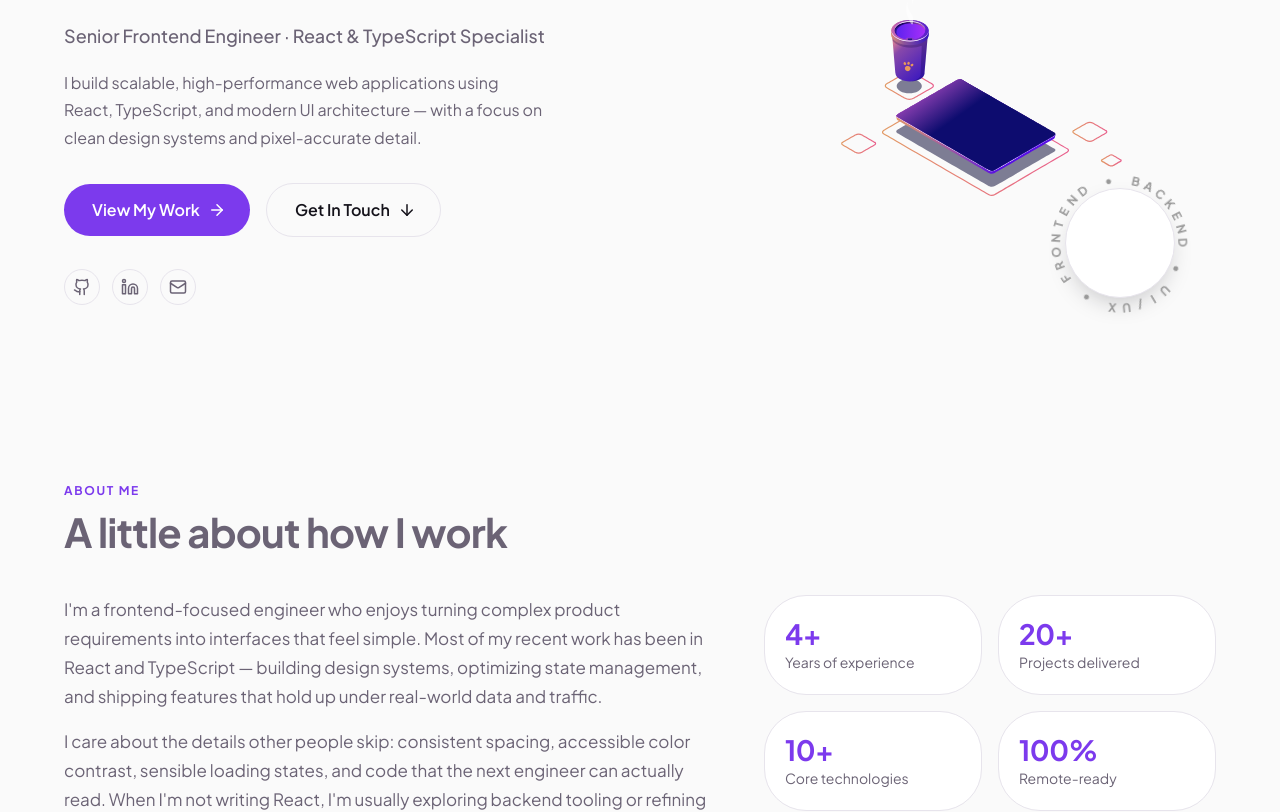
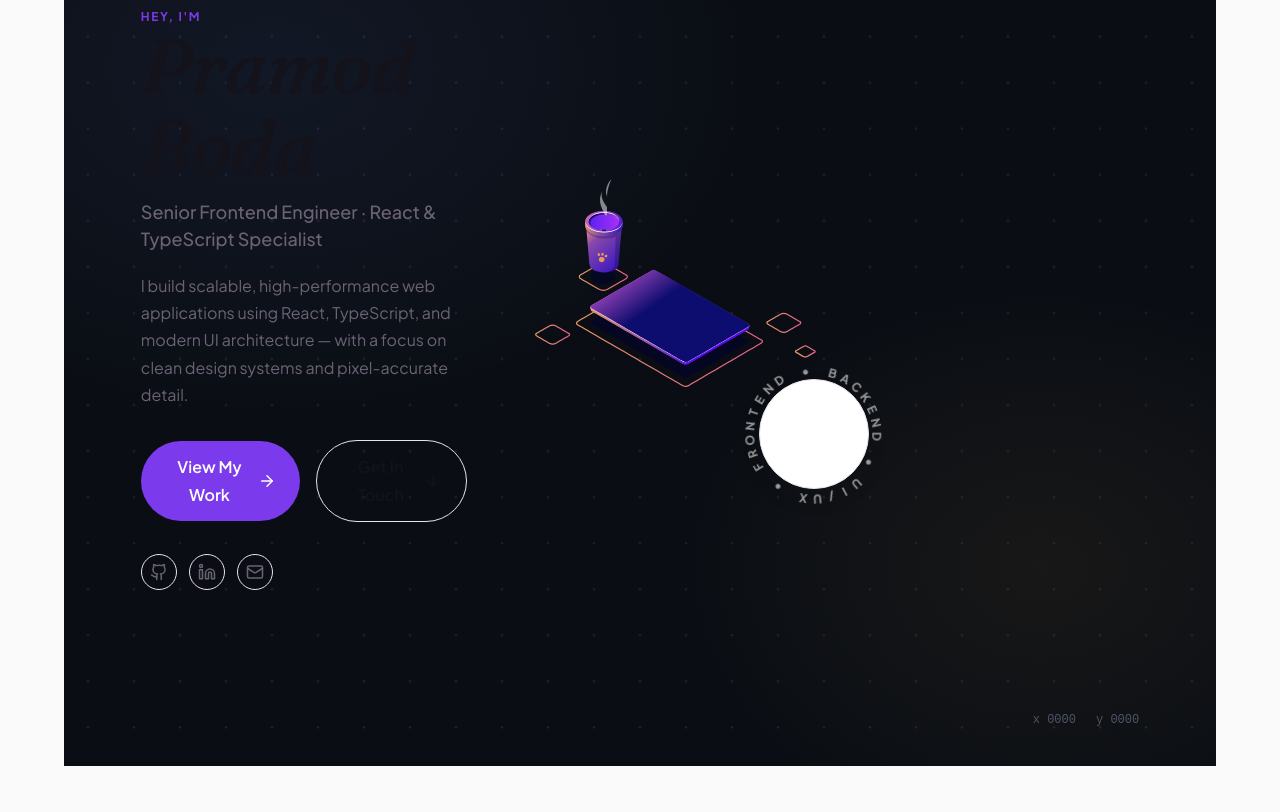
Before and after one commit to pramodboda/pramodboda-portfolio, a React (Vite) app: page / in a window 1280 px wide. Shown: the part 300-1112 px from the top of the page. Built offline with nearby package versions, Linux system fonts and the light colour scheme; a web font is replaced by a local one.

Commit message:
UPDATE: UI

```diff
--- a/src/sections/Hero/Hero.tsx
+++ b/src/sections/Hero/Hero.tsx
@@ -5,134 +5,134 @@ import Box from "@mui/material/Box";
 import HeroLeft from "./HeroLeft";
 import HeroRight from "./HeroRight";
 
-export default function Hero() {
-  return (
-    <Box id="top" component="section" sx={{ pt: { xs: 14, md: 18 }, pb: { xs: 8, md: 10 } }}>
-      <Grid container spacing={{ xs: 6, md: 4 }} sx={{ alignItems: "center" }}>
-        <Grid size={{ xs: 12, md: 7 }} sx={{ order: { xs: 2, md: 1 } }}>
-          <HeroLeft />
-        </Grid>
-        <Grid size={{ xs: 12, md: 5 }} sx={{ order: { xs: 1, md: 2 } }}>
-          <HeroRight />
-        </Grid>
-      </Grid>
-    </Box>
-  );
-}
+// export default function Hero() {
+//   return (
+//     <Box id="top" component="section" sx={{ pt: { xs: 14, md: 18 }, pb: { xs: 8, md: 10 } }}>
+//       <Grid container spacing={{ xs: 6, md: 4 }} sx={{ alignItems: "center" }}>
+//         <Grid size={{ xs: 12, md: 7 }} sx={{ order: { xs: 2, md: 1 } }}>
+//           <HeroLeft />
+//         </Grid>
+//         <Grid size={{ xs: 12, md: 5 }} sx={{ order: { xs: 1, md: 2 } }}>
+//           <HeroRight />
+//         </Grid>
+//       </Grid>
+//     </Box>
+//   );
+// }
 
 
 
 // ============================================================================================================
-// import { useEffect, useRef, useState } from "react";
-// import { FieldCanvas } from "../../components/animations/HeroAnimations/FieldCanvas";
-// import { CustomCursor } from "../../components/animations/HeroAnimations/CustomCursor";
-// import { useMagnetic } from "../../components/animations/HeroAnimations/useMagnetic";
-// import "../../components/animations/HeroAnimations/HeroSection.css";
+import { useEffect, useRef, useState } from "react";
+import { FieldCanvas } from "../../components/animations/HeroAnimations/FieldCanvas";
+import { CustomCursor } from "../../components/animations/HeroAnimations/CustomCursor";
+import { useMagnetic } from "../../components/animations/HeroAnimations/useMagnetic";
+import "../../components/animations/HeroAnimations/HeroSection.css";
 
-// /**
-//  * Hero section for a Senior Frontend / Full-Stack portfolio.
-//  *
-//  * The mouse doesn't just move a cursor — it presses into a field of light
-//  * points behind the content (they bulge away and glow), and fast movement
-//  * sends a physical ripple through the grid. The CTAs are magnetic, and a
-//  * live coordinate readout ties the whole thing to "an instrument that
-//  * responds to you" rather than a passive background effect.
-//  *
-//  * Swap the copy in the JSX below for your own name / role / statement.
-//  */
-// export function HeroSection() {
-//   const sectionRef = useRef<HTMLElement>(null);
-//   const [coords, setCoords] = useState({ x: 0, y: 0 });
+/**
+ * Hero section for a Senior Frontend / Full-Stack portfolio.
+ *
+ * The mouse doesn't just move a cursor — it presses into a field of light
+ * points behind the content (they bulge away and glow), and fast movement
+ * sends a physical ripple through the grid. The CTAs are magnetic, and a
+ * live coordinate readout ties the whole thing to "an instrument that
+ * responds to you" rather than a passive background effect.
+ *
+ * Swap the copy in the JSX below for your own name / role / statement.
+ */
+export function HeroSection() {
+  const sectionRef = useRef<HTMLElement>(null);
+  const [coords, setCoords] = useState({ x: 0, y: 0 });
 
-//   // Each CTA gets its own subtle magnetic pull toward the cursor.
-//   const workRef = useMagnetic<HTMLAnchorElement>({ strength: 0.4, radius: 90 });
-//   const contactRef = useMagnetic<HTMLAnchorElement>({ strength: 0.35, radius: 80 });
+  // Each CTA gets its own subtle magnetic pull toward the cursor.
+  const workRef = useMagnetic<HTMLAnchorElement>({ strength: 0.4, radius: 90 });
+  const contactRef = useMagnetic<HTMLAnchorElement>({ strength: 0.35, radius: 80 });
 
-//   useEffect(() => {
-//     const section = sectionRef.current;
-//     if (!section) return;
-//     // Skip the readout on touch devices — there's no hovering cursor to report.
-//     if (window.matchMedia("(pointer: coarse)").matches) return;
+  useEffect(() => {
+    const section = sectionRef.current;
+    if (!section) return;
+    // Skip the readout on touch devices — there's no hovering cursor to report.
+    if (window.matchMedia("(pointer: coarse)").matches) return;
 
-//     let raf = 0;
-//     let pending: { x: number; y: number } | null = null;
+    let raf = 0;
+    let pending: { x: number; y: number } | null = null;
 
-//     const onMove = (e: MouseEvent) => {
-//       const rect = section.getBoundingClientRect();
-//       pending = {
-//         x: Math.round(e.clientX - rect.left),
-//         y: Math.round(e.clientY - rect.top),
-//       };
-//       // Throttle React state updates to one per frame.
-//       if (!raf) {
-//         raf = requestAnimationFrame(() => {
-//           if (pending) setCoords(pending);
-//           raf = 0;
-//         });
-//       }
-//     };
+    const onMove = (e: MouseEvent) => {
+      const rect = section.getBoundingClientRect();
+      pending = {
+        x: Math.round(e.clientX - rect.left),
+        y: Math.round(e.clientY - rect.top),
+      };
+      // Throttle React state updates to one per frame.
+      if (!raf) {
+        raf = requestAnimationFrame(() => {
+          if (pending) setCoords(pending);
+          raf = 0;
+        });
+      }
+    };
 
-//     section.addEventListener("mousemove", onMove);
-//     return () => {
-//       section.removeEventListener("mousemove", onMove);
-//       cancelAnimationFrame(raf);
-//     };
-//   }, []);
+    section.addEventListener("mousemove", onMove);
+    return () => {
+      section.removeEventListener("mousemove", onMove);
+      cancelAnimationFrame(raf);
+    };
+  }, []);
 
-//   return (
-//     <section className="hero" ref={sectionRef}>
-//       <FieldCanvas />
-//       <CustomCursor />
+  return (
+    <section className="hero" ref={sectionRef}>
+      <FieldCanvas />
+      <CustomCursor />
 
-//       {/* <div className="hero-content">
-//         <p className="hero-kicker">Frontend engineering, made tactile</p>
-//         <h1 className="hero-title">Alex Rivera</h1>
-//         <p className="hero-role">Senior Frontend &amp; Full-Stack Engineer</p>
-//         <p className="hero-statement">
-//           I build interfaces where motion carries meaning — spending as much
-//           care on how something feels to touch as on how it's built
-//           underneath.
-//         </p>
+      {/* <div className="hero-content">
+        <p className="hero-kicker">Frontend engineering, made tactile</p>
+        <h1 className="hero-title">Alex Rivera</h1>
+        <p className="hero-role">Senior Frontend &amp; Full-Stack Engineer</p>
+        <p className="hero-statement">
+          I build interfaces where motion carries meaning — spending as much
+          care on how something feels to touch as on how it's built
+          underneath.
+        </p>
 
-//         <div className="hero-actions">
-//           <a
-//             ref={workRef}
-//             href="#work"
-//             data-cursor="link"
-//             className="hero-cta hero-cta--primary"
-//           >
-//             View selected work
-//           </a>
-//           <a
-//             ref={contactRef}
-//             href="#contact"
-//             data-cursor="link"
-//             className="hero-cta hero-cta--ghost"
-//           >
-//             Get in touch
-//           </a>
-//         </div>
-//       </div> */}
+        <div className="hero-actions">
+          <a
+            ref={workRef}
+            href="#work"
+            data-cursor="link"
+            className="hero-cta hero-cta--primary"
+          >
+            View selected work
+          </a>
+          <a
+            ref={contactRef}
+            href="#contact"
+            data-cursor="link"
+            className="hero-cta hero-cta--ghost"
+          >
+            Get in touch
+          </a>
+        </div>
+      </div> */}
 
-//       <div className="hero-content">
-//         <Box id="top" component="section" sx={{ pt: { xs: 14, md: 18 }, pb: { xs: 8, md: 10 } }}>
-//           <Grid container spacing={{ xs: 6, md: 4 }} sx={{ alignItems: "center" }}>
-//             <Grid size={{ xs: 12, md: 7 }} sx={{ order: { xs: 2, md: 1 } }}>
-//               <HeroLeft />
-//             </Grid>
-//             <Grid size={{ xs: 12, md: 5 }} sx={{ order: { xs: 1, md: 2 } }}>
-//               <HeroRight />
-//             </Grid>
-//           </Grid>
-//         </Box>
-//       </div>
+      <div className="hero-content">
+        <Box id="top" component="section" sx={{ pt: { xs: 14, md: 18 }, pb: { xs: 8, md: 10 } }}>
+          <Grid container spacing={{ xs: 6, md: 4 }} sx={{ alignItems: "center" }}>
+            <Grid size={{ xs: 12, md: 7 }} sx={{ order: { xs: 2, md: 1 } }}>
+              <HeroLeft />
+            </Grid>
+            <Grid size={{ xs: 12, md: 5 }} sx={{ order: { xs: 1, md: 2 } }}>
+              <HeroRight />
+            </Grid>
+          </Grid>
+        </Box>
+      </div>
 
-//       <div className="hero-readout" aria-hidden="true">
-//         <span>x {coords.x.toString().padStart(4, "0")}</span>
-//         <span>y {coords.y.toString().padStart(4, "0")}</span>
-//       </div>
-//     </section>
-//   );
-// }
+      <div className="hero-readout" aria-hidden="true">
+        <span>x {coords.x.toString().padStart(4, "0")}</span>
+        <span>y {coords.y.toString().padStart(4, "0")}</span>
+      </div>
+    </section>
+  );
+}
 
-// export default HeroSection;
+export default HeroSection;
```
